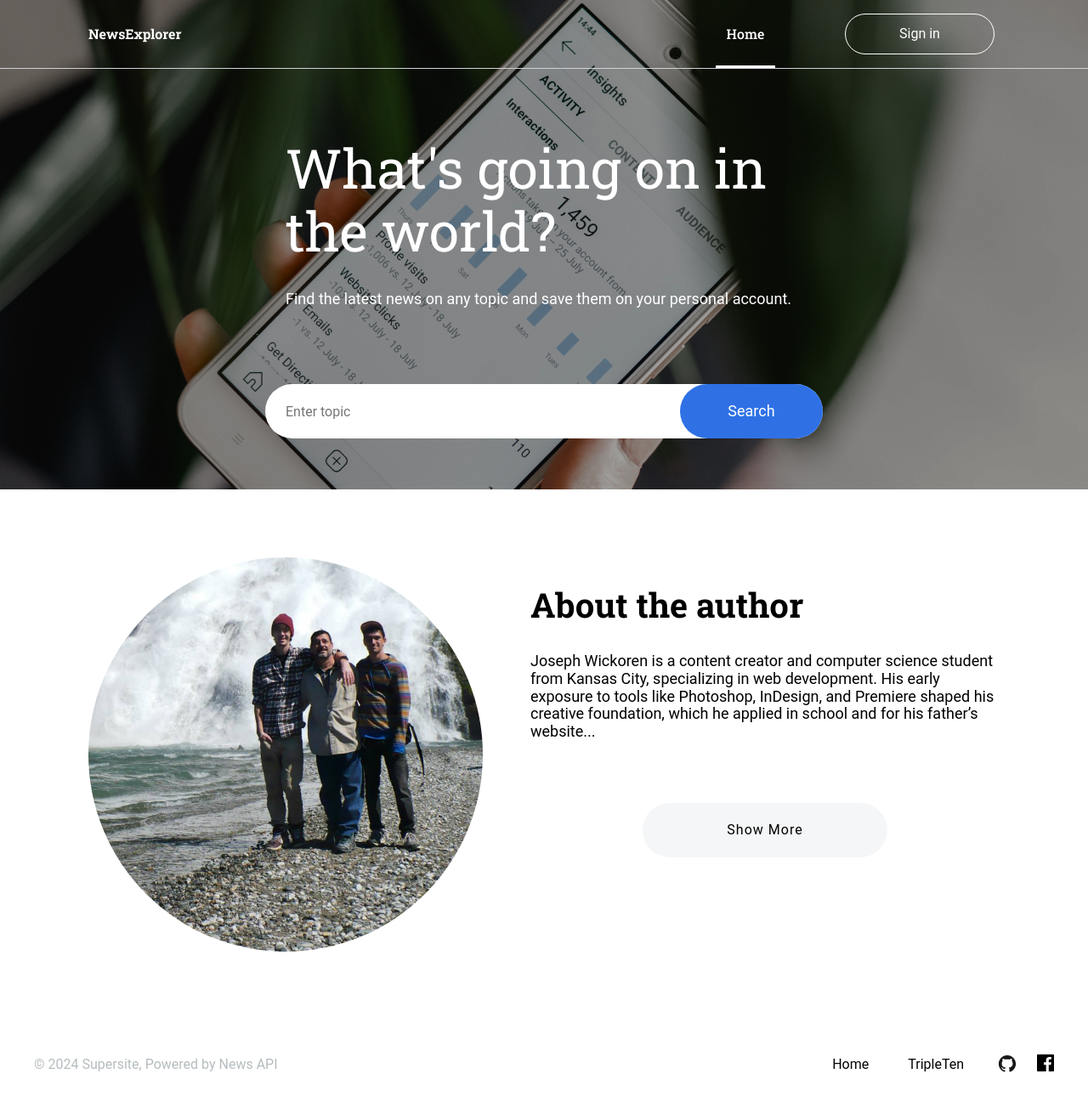
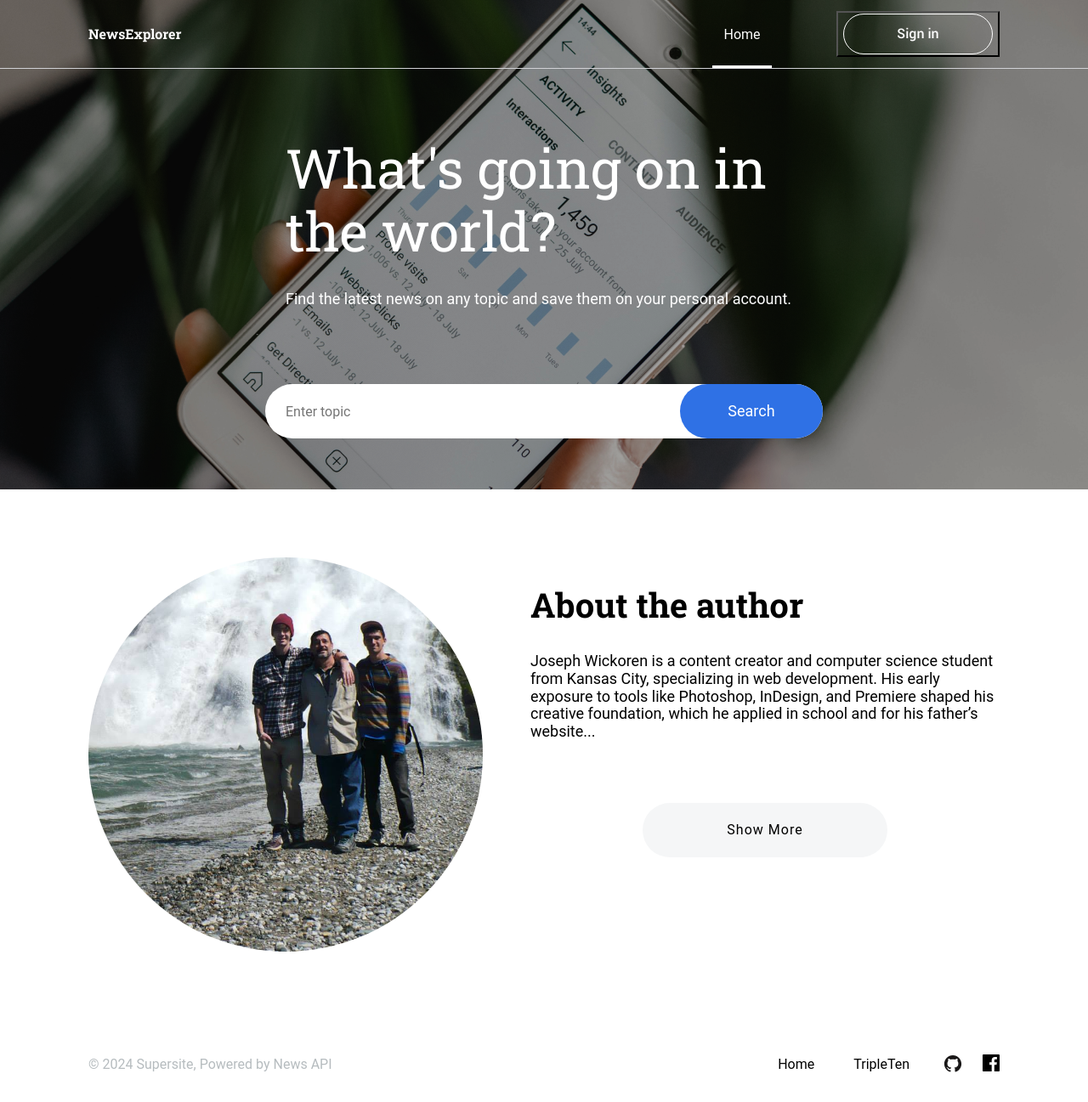
Before and after one commit to andywickoren/se_project_newsexplorer_frontend, a React (Vite) app: page /#/ in a window 1280 px wide. Shown: the whole page at 85% size. Built offline with nearby package versions, Linux system fonts and the light colour scheme; a web font is replaced by a local one.

Commit message:
navbar refactor in progress

```diff
--- a/src/components/About/About.css
+++ b/src/components/About/About.css
@@ -1,7 +1,8 @@
 .about {
   display: flex;
-  margin: 80px 104px;
+  padding: 80px 104px;
   max-width: 1660px;
+  box-sizing: border-box;
   justify-self: center;
 }
 
@@ -56,7 +57,11 @@
 
 @media (max-width: 1025px) {
   .about {
-    margin: 40px;
+    padding: 61px 40px;
+  }
+
+  .about__author {
+    padding: 0 16px;
   }
 
   .about__avatar {
--- a/src/components/Footer/Footer.css
+++ b/src/components/Footer/Footer.css
@@ -9,11 +9,12 @@
 }
 
 .footer__full-size {
+  box-sizing: border-box;
   max-width: 1660px;
   width: 100%;
   display: flex;
   justify-content: space-between;
-  padding: 24px 40px 18px;
+  padding: 24px 104px 18px;
   font-family: "Roboto", sans-serif;
 }
 
@@ -94,13 +95,13 @@
   color: #b6bcbf;
 }
 
-@media (max-width: 1856px) {
+@media (max-width: 1025px) {
   .footer__full-size {
-    max-width: 1240px;
+    padding: 24px 40px 18px;
   }
 }
 
-@media (max-width: 685px) {
+@media (max-width: 768px) {
   .footer {
     display: block;
   }
--- a/src/components/Navbar/Navbar.css
+++ b/src/components/Navbar/Navbar.css
@@ -30,7 +30,6 @@
 }
 
 .navbar__link {
-  /* display: contents; */
   text-decoration: none;
 }
 
@@ -62,9 +61,7 @@
   width: 70px;
 } */
 
-.navbar__home-button {
-  font-family: "Roboto", sans-serif;
-  font-family: "Roboto", sans-serif !important;
+.navbar__link_type_home-button {
   margin-right: 76px;
   border: none;
   background-color: transparent;
@@ -79,7 +76,7 @@
   text-decoration: none;
 }
 
-.navbar__home-button_saved-news {
+.navbar__link_type_home-button_theme_dark {
   color: black;
   font-family: "Roboto", sans-serif;
   font-weight: 500;
@@ -89,6 +86,7 @@
 .navbar__saved-news-options {
   display: flex;
   gap: 18px;
+  align-items: center;
 }
 
 .navbar__user-button-elements p,
@@ -96,7 +94,7 @@
   font-weight: 500;
 }
 
-.navbar__user-button-text_saved-news {
+.navbar__user-button-text_theme_dark {
   font-weight: 500;
 }
 
@@ -132,7 +130,33 @@
   justify-content: center;
 }
 
-.navbar__signin-button {
+.navbar__button {
+  position: relative;
+  display: flex;
+  justify-content: center;
+  cursor: pointer;
+  /* border: none; */
+  background-color: transparent;
+  color: white;
+  font-weight: 500;
+}
+
+.navbar__button_type_user-button {
+  width: 176px;
+  height: 48px;
+  border: 1px solid #fff;
+  border-radius: 100px;
+}
+
+.navbar__button_type_user-button_theme_dark {
+  color: #000;
+  border: 1px solid #000;
+  width: fit-content;
+  max-width: 176px;
+  border-radius: 100px;
+}
+
+/* .navbar__user-button {
   position: relative;
   display: flex;
   justify-content: center;
@@ -140,7 +164,16 @@
   border: none;
   background-color: transparent;
   color: white;
-}
+  } */
+
+/* .navbar__signin-button { */
+/* position: relative;
+  display: flex; */
+/* justify-content: center; */
+/* cursor: pointer; */
+/* border: none; */
+/* background-color: transparent;
+  color: white; */
 
 .navbar__signin-button-text {
   position: absolute;
@@ -148,18 +181,18 @@
   right: 63;
 }
 
-.navbar__user-button {
-  position: relative;
+/* .navbar__user-button {
+  /* position: relative;
   display: flex;
   justify-content: center;
   cursor: pointer;
-  border: none;
-  background-color: transparent;
+  /* border: none; */
+/* background-color: transparent;
   color: white;
-}
+  font-weight: 500; */
 
 .navbar__user-button-elements {
-  position: absolute;
+  /* position: absolute; */
   align-self: center;
   align-items: center;
   gap: 10px;
@@ -169,9 +202,10 @@
   border: none;
   background-color: transparent;
   color: black;
+  padding: 12px;
 }
 
-.navbar__user-button-text_saved-news {
+.navbar__user-button-text_theme_dark {
   align-self: center;
 }
 
@@ -216,7 +250,7 @@
     padding: 0 40px;
   }
 
-  .navbar__home-button {
+  .navbar__link_type_home-button {
     height: 66px;
     margin-right: 16px;
   }
--- a/src/components/Navbar/Navbar.jsx
+++ b/src/components/Navbar/Navbar.jsx
@@ -59,13 +59,16 @@ function Navbar({ handleSigninClick, isLoggedIn, logout }) {
           ></NavbarMobile>
         ) : (
           <div className="navbar__options">
-            <Link
-              to="/"
-              className={`navbar__link navbar__home-button ${
-                layout === "SavedNews" ? "navbar__home-button_saved-news" : ""
-              }`}
-            >
-              Home
+            <Link to="/" className="navbar__link">
+              <button
+                className={`navbar__link navbar__link_type_home-button ${
+                  layout === "SavedNews"
+                    ? "navbar__link_type_home-button_theme_dark"
+                    : ""
+                }`}
+              >
+                Home
+              </button>
             </Link>
             {isLoggedIn ? (
               layout !== "SavedNews" ? (
@@ -78,7 +81,7 @@ function Navbar({ handleSigninClick, isLoggedIn, logout }) {
               )
             ) : (
               <button
-                className="navbar__signin-button"
+                className="navbar__button navbar__button_type_signin"
                 onClick={handleSigninClick}
               >
                 <img
--- a/src/components/NavbarMain/NavbarMain.jsx
+++ b/src/components/NavbarMain/NavbarMain.jsx
@@ -13,12 +13,7 @@ function NavbarMain({ logout }) {
       >
         Saved Articles
       </Link>
-      <button className="navbar__user-button">
-        <img
-          src={userRectangle}
-          alt="sign out button"
-          className="navbar__user-rectangle"
-        />
+      <button className="navbar__button navbar__button_type_user-button">
         <p className="navbar__user-button-logout" onClick={logout}>
           Sign out
         </p>
--- a/src/components/NavbarMobileModal/NavbarMobileModal.jsx
+++ b/src/components/NavbarMobileModal/NavbarMobileModal.jsx
@@ -46,6 +46,27 @@ function NavbarMobileModal({
         <div className="navbar-mobile-modal__buttons">
           {isLoggedIn ? (
             <>
+              {layout === "SavedNews" ? (
+                <>
+                  <Link to="/" className="navbar-mobile-modal__link">
+                    <p
+                      className="navbar-mobile-modal__home"
+                      onClick={closeActiveModal}
+                    >
+                      Home
+                    </p>
+                  </Link>
+                  <button
+                    className="navbar-mobile-modal__signout"
+                    onClick={handleMobileSignout}
+                  >
+                    <p className="navbar-mobile-modal__signout-text">
+                      Sign out
+                    </p>
+                  </button>
+                </>
+              ) : (
+                <>
                   <Link to="/saved-news" className="navbar-mobile-modal__link">
                     <p
                       className="navbar-mobile-modal__saved-articles navbar-mobile-modal__saved-articles_logged-in"
@@ -54,22 +75,15 @@ function NavbarMobileModal({
                       Saved Articles
                     </p>
                   </Link>
-              {layout !== "SavedNews" ? (
                   <button
                     className="navbar-mobile-modal__signout"
                     onClick={handleMobileSignout}
                   >
-                  <p className="navbar-mobile-modal__signout-text">Sign out</p>
+                    <p className="navbar-mobile-modal__signout-text">
+                      Sign out
+                    </p>
                   </button>
-              ) : (
-                <Link to="/" className="navbar-mobile-modal__link">
-                  <button
-                    className="navbar-mobile-modal__home-button"
-                    onClick={closeActiveModal}
-                  >
-                    <p className="navbar-mobile-modal__signin-text">Home</p>
-                  </button>
-                </Link>
+                </>
               )}
             </>
           ) : (
--- a/src/components/NavbarSavedNews/NavbarSavedNews.jsx
+++ b/src/components/NavbarSavedNews/NavbarSavedNews.jsx
@@ -11,19 +11,22 @@ function NavbarSavedNews() {
       <p className="navbar__saved-articles-text navbar__link_active">
         Saved Articles
       </p>
-      <Link to="/" className="navbar__link navbar__user-button">
-        <img
+      <Link
+        to="/"
+        className="navbar__link navbar__button navbar__user-button navbar__button_type_user-button_theme_dark "
+      >
+        {/* <img
           src={userRectangleSavedNews}
           alt="user button"
           className="navbar__user-rectangle_saved-news"
-        />
+        /> */}
         <div className="navbar__user-button-elements">
-          <p className="navbar__user-button-text_saved-news"></p>
+          <p className="navbar__user-button-text_theme_dark"></p>
           {currentUser.name || "User"}
           <img
             src={union}
             alt="user"
-            className="navbar__user-button-union_saved-news"
+            className="navbar__user-button-union_theme_dark"
           />
         </div>
       </Link>
--- a/src/fonts/fonts.css
+++ b/src/fonts/fonts.css
@@ -31,7 +31,7 @@
 @font-face {
   font-family: "Roboto";
   font-weight: 500;
-  src: url("./RobotoSlab-Medium.ttf");
+  src: url("./Roboto-Medium.ttf");
 }
 
 @font-face {
```
Also changed, not shown: src/fonts/Roboto-Medium.ttf (added). Lines whose indentation alone changed are shown as unchanged.
